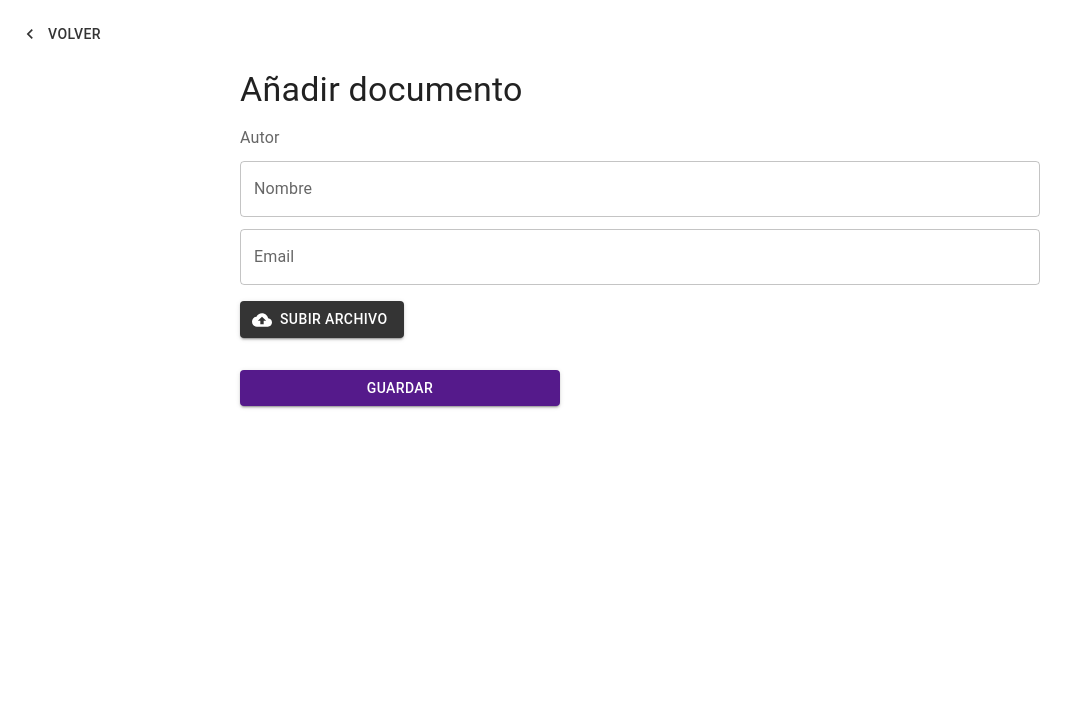
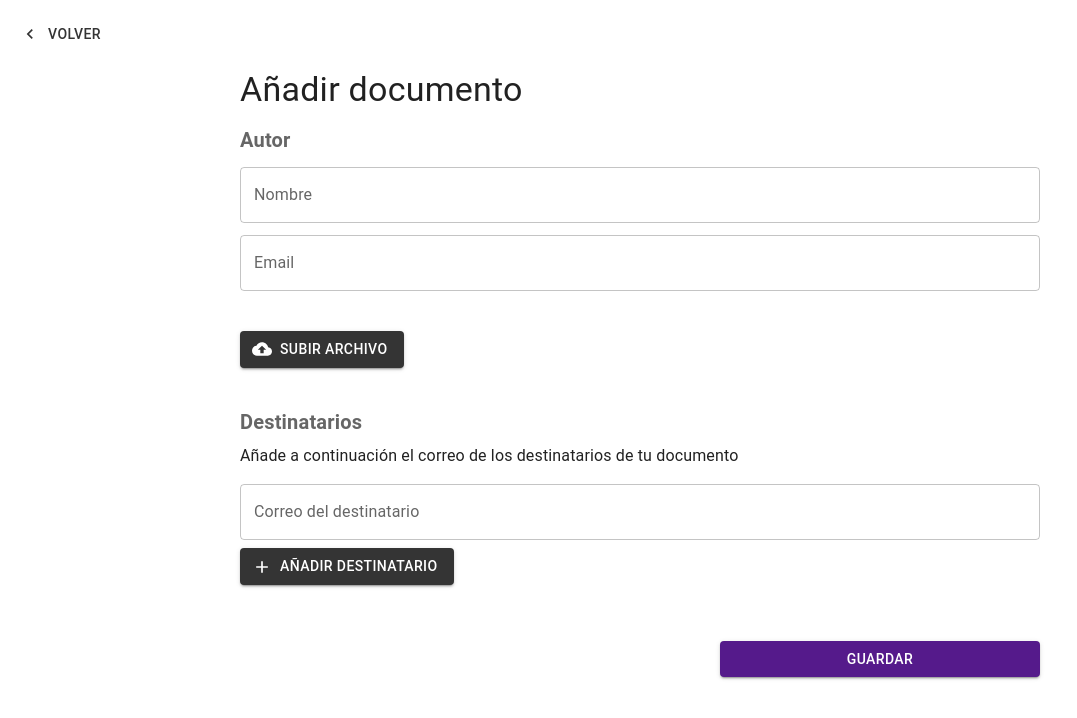
Before and after one commit to mariaglomana/docu-validator, a React (Vite) app: page / in a window 1280 px wide. Both pictures are taken after a click on the button "AÑADIR DOCUMENTO". Shown: the top 718 px of the page, without its empty margins (0-1077 px from the left). Built offline with nearby package versions, Linux system fonts and the light colour scheme.

Commit message:
🚧 add ReferredGroup in NewDocumentForm

```diff
--- a/src/forms.ts
+++ b/src/forms.ts
@@ -14,7 +14,7 @@ const composeValidators =
     return ''
   }
 
-const validators = {
+export const validators = {
   isFilled: (val: unknown) => val !== '',
   isNotNull: (val: unknown) => val !== null,
   isChecked: (val: unknown) => val === 'on',
--- a/src/pages/NewDocument/Form.tsx
+++ b/src/pages/NewDocument/Form.tsx
@@ -9,12 +9,17 @@ import {
 } from '@mui/material'
 import useNewDocumentForm from './useNewDocumentForm'
 import FileUploaderInput from './FileUploaderInput'
+import ReferredGroup from './ReferredGroup'
 
 const styles = {
   root: {
     display: 'flex',
     flexDirection: 'column',
-    gap: 2,
+    gap: 5,
+    '& label.groupLabel': {
+      fontWeight: 'bold',
+      fontSize: '1.25rem',
+    },
   },
   authorGroup: {
     display: 'flex',
@@ -24,6 +29,7 @@ const styles = {
   submitBtn: {
     width: 'var(--button-max-width)',
     mt: 2,
+    alignSelf: 'flex-end',
   },
 }
 const AddDocument = () => {
@@ -42,9 +48,9 @@ const AddDocument = () => {
   } = useNewDocumentForm(submitFormFn, onSubmitSuccess)
 
   return (
-    <Box component='form' sx={styles.root}>
+    <Box component='form' sx={styles.root} id='newDocumentForm'>
       <Box sx={styles.authorGroup}>
-        <FormLabel component='legend'>{texts.author}</FormLabel>
+        <FormLabel className='groupLabel'>{texts.author}</FormLabel>
         <TextField
           id='authorName'
           label={texts.name}
@@ -79,8 +85,21 @@ const AddDocument = () => {
           </FormHelperText>
         )}
       </Box>
+      <ReferredGroup
+        referred={formValues.referred}
+        addReferrer={(email) =>
+          updateFieldForm('referred', [...formValues.referred, email])
+        }
+        removeReferrer={(emailIndex) =>
+          updateFieldForm(
+            'referred',
+            formValues.referred.filter((email) => email !== emailIndex),
+          )
+        }
+      />
 
       <Button
+        form='newDocumentForm'
         onClick={submitForm}
         disabled={isSubmitting}
         sx={styles.submitBtn}
--- /dev/null
+++ b/src/pages/NewDocument/ReferredGroup.tsx
@@ -0,0 +1,93 @@
+import React, { useState } from 'react'
+import Button from '@mui/material/Button'
+import AddIcon from '@mui/icons-material/Add'
+import DeleteIcon from '@mui/icons-material/Delete'
+import {
+  Typography,
+  Box,
+  FormLabel,
+  TextField,
+  IconButton,
+} from '@mui/material'
+
+import texts from '../../texts.json'
+import { validators } from '../../forms'
+
+const styles = {
+  root: {
+    display: 'flex ',
+    flexDirection: 'column',
+    gap: 1,
+  },
+  listItem: {
+    display: 'flex',
+    flexDirection: 'row',
+    alignItems: 'center',
+    gap: 1,
+  },
+  button: {
+    width: 'fit-content',
+  },
+}
+
+const ReferredGroup = ({ referred, addReferrer, removeReferrer }) => {
+  const [email, setEmail] = useState('')
+  const [invalidEmailError, setInvalidEmailError] = useState(false)
+
+  const handleAddReferrer = (e) => {
+    e.preventDefault()
+
+    if (validators.isValidEmail(email)) {
+      addReferrer(email)
+      setEmail('')
+    } else {
+      setInvalidEmailError(true)
+    }
+  }
+
+  return (
+    <Box sx={styles.root}>
+      <FormLabel className='groupLabel'>{texts.recipients}</FormLabel>
+      <Typography>{texts.referredDescription}</Typography>
+      <ul>
+        {referred.map((referrer: string, index: number) => (
+          <Box component='li' key={referrer}>
+            <Box sx={styles.listItem}>
+              <Typography key={index}>{referrer}</Typography>
+              <IconButton
+                aria-label={texts.deleteFile}
+                color='secondary'
+                onClick={() => removeReferrer(referrer)}
+              >
+                <DeleteIcon />
+              </IconButton>
+            </Box>
+          </Box>
+        ))}
+      </ul>
+      <TextField
+        id='recipientEmail'
+        label={texts.recipientEmail}
+        value={email}
+        onChange={(event: React.ChangeEvent<HTMLInputElement>) => {
+          setInvalidEmailError(false)
+          setEmail(event.target.value)
+        }}
+        error={!!invalidEmailError}
+        helperText={
+          invalidEmailError ? texts.errorFieldInvalidEmail : undefined
+        }
+      />
+      <Button
+        color='secondary'
+        onClick={handleAddReferrer}
+        sx={styles.button}
+        startIcon={<AddIcon />}
+      >
+        {texts.addReferrer}
+      </Button>
+    </Box>
+  )
+}
+
+export default ReferredGroup
--- a/src/texts.json
+++ b/src/texts.json
@@ -21,5 +21,9 @@
   "cancel": "Cancelar",
   "selectedFile": "Archivo seleccionado",
   "uploadFile": "Subir archivo",
-  "deleteFile": "Borrar archivo"
+  "deleteFile": "Borrar archivo",
+  "recipientEmail": "Correo del destinatario",
+  "referredDescription": "Añade a continuación el correo de los destinatarios de tu documento",
+  "addReferrer": "Añadir destinatario",
+  "recipients": "Destinatarios"
 }
```
